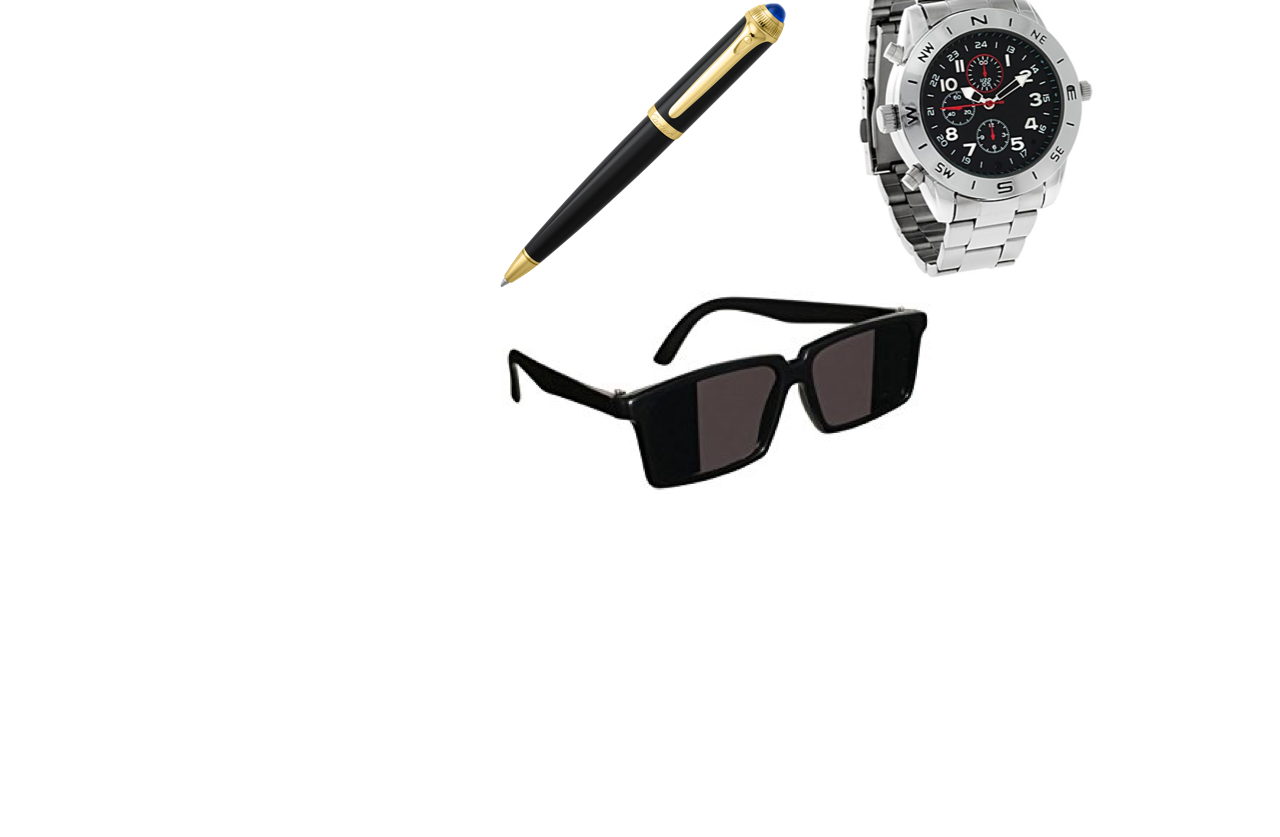
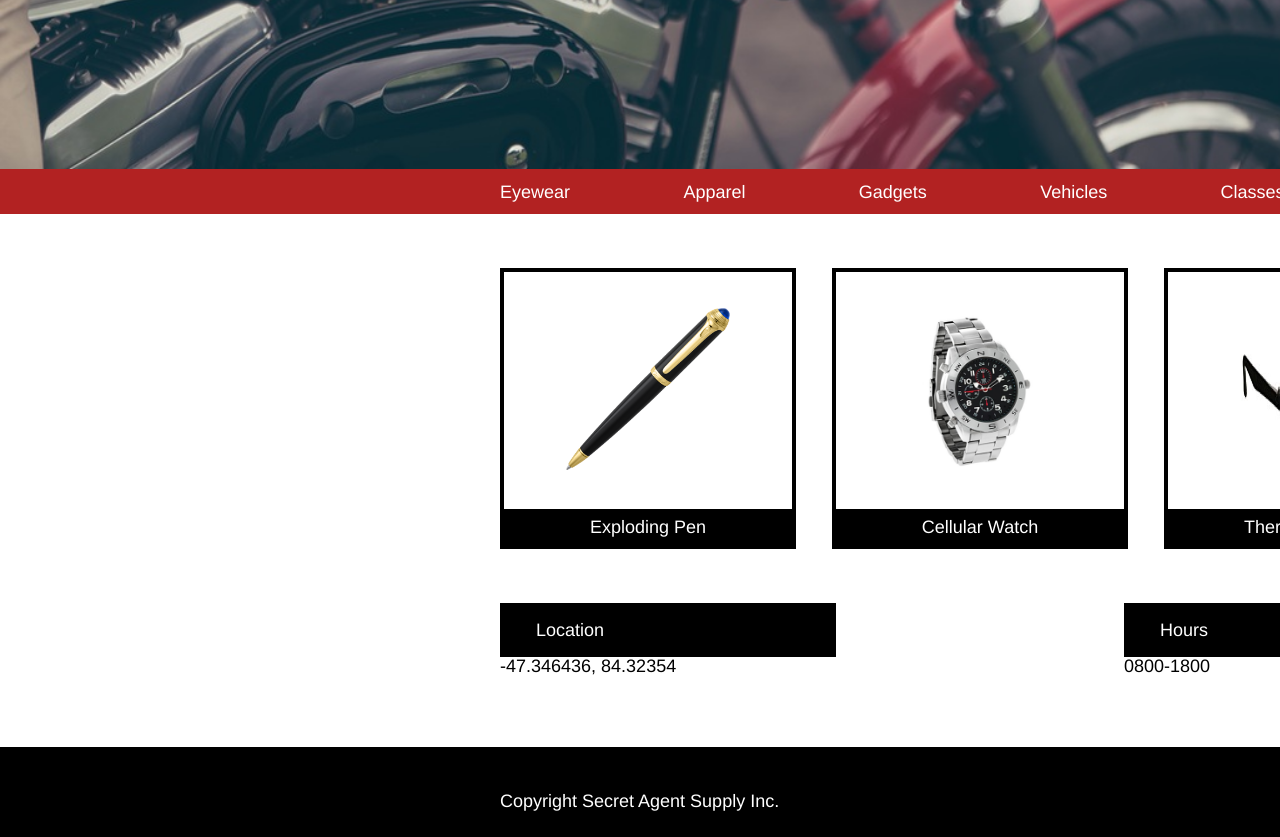
Before and after one commit to EvidenceN/Secret-agent, a plain HTML site: page index.html in a window 1280 px wide. Shown: the part 731-1568 px from the top of the page. Before the commit the page ends 1319 px from the top, so only its background shows below. Drawn offline with Linux system fonts and the light colour scheme.

Commit message:
project is done

```diff
--- a/index.html
+++ b/index.html
@@ -36,11 +36,25 @@
 
 		<div class = "container">
 			<div class = "gallery">
+				<div class = "images pen">
 					<img src = "resources/images/pen.png"/>
-				<img src = "resources/images/watch.png"/>
-				<img src = "resources/images/glasses.png"/>
+					<p>Exploding Pen</p>
 				</div>
 
+				<div class = "images watch">
+					<img src = "resources/images/watch.png"/>
+					<p>Cellular Watch</p>
+				</div>
+
+				<div class = "images glass">
+					<span><img src = "resources/images/glasses.png"/></span>
+					<p>Thermal Glasses</p>
+				</div>
+			</div>
+		</div>
+
+		<div class = "container">
+			 <div class = "time">
 				<div class = "location">
 					<span><p>Location</p></span>
 					<p>-47.346436, 84.32354</p>
@@ -51,13 +65,14 @@
 					<p>0800-1800</p>
 				</div>
 			</div>
+		</div>
 
-		<footer>
+		<div class = "footer">
 			<div class = "container">
-				<div class = "copyright">
+				<div class = "secret">
 					<p>Copyright Secret Agent Supply Inc.</p>
 				</div>
 			</div>
-		</footer>
+		</div>
 	</body>
 </html>
--- a/resources/css/style.css
+++ b/resources/css/style.css
@@ -4,6 +4,9 @@ html {
 	font-family: Helvetica;
 }
 
+body {
+	margin-right: 0 auto;
+}
 .container {
 	width: 960px;
 	padding: 0 500px;
@@ -12,7 +15,7 @@ html {
 .main {
 	background-image: url(../images/moto.jpeg);
 	background-size: cover;
-	height: 30rem;
+	height: 50rem;
 }
 .logo-background {
 	background-color: black;
@@ -36,7 +39,7 @@ html {
 
 .new {
 	background-color: black;
-	margin-top: 9.66rem;
+	margin-top: 25rem;
 	width: 25rem;
 }
 
@@ -54,3 +57,88 @@ html {
 	padding-left: 3rem;
 	padding-bottom: 2rem;
 }
+
+.nav {
+	background-color: firebrick;
+}
+
+.nav-content {
+	display:flex;
+	justify-content: space-between;
+}
+
+.nav-content p {
+	padding: 0.75rem 0;
+}
+
+.gallery {
+	display: flex;
+	justify-content: space-between;
+	margin-top: 3rem;
+	margin-bottom: 3rem;
+}
+
+.images {
+	border: 4px solid black;
+	width: 30%;
+	text-align: center;
+}
+
+.gallery img {
+	height: 9rem;
+	padding-top: 2rem;
+	padding-bottom: 2rem;
+
+}
+
+.gallery p {
+	background-color: black;
+	width: 100%;
+	padding: 0.5rem 0;
+}
+
+ span img {
+	height: 30%;
+	width: 50%;
+}
+
+.time {
+	display:flex;
+	justify-content: space-between;
+	margin-bottom: 4rem;
+
+}
+
+.location, .hours {
+	width: 35%;
+}
+
+.location span p{
+	background-color: black;
+	padding: 1rem 0 1rem 2rem;
+	color: white;
+
+}
+
+.hours span p{
+	background-color: black;
+	padding: 1rem 0 1rem 2rem;
+	color: white;
+}
+
+.location p {
+	color: black;
+}
+
+.hours p {
+	color: black;
+}
+
+.footer {
+	background-color: black;
+	height: 5rem;
+}
+
+.secret p {
+	padding-top: 2.5rem;
+}
```
Lines whose indentation alone changed are shown as unchanged.
